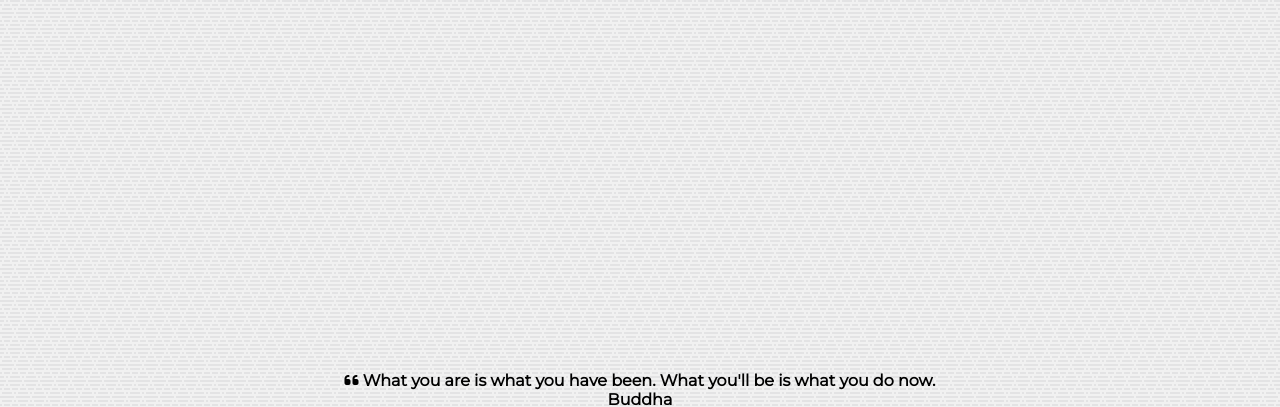
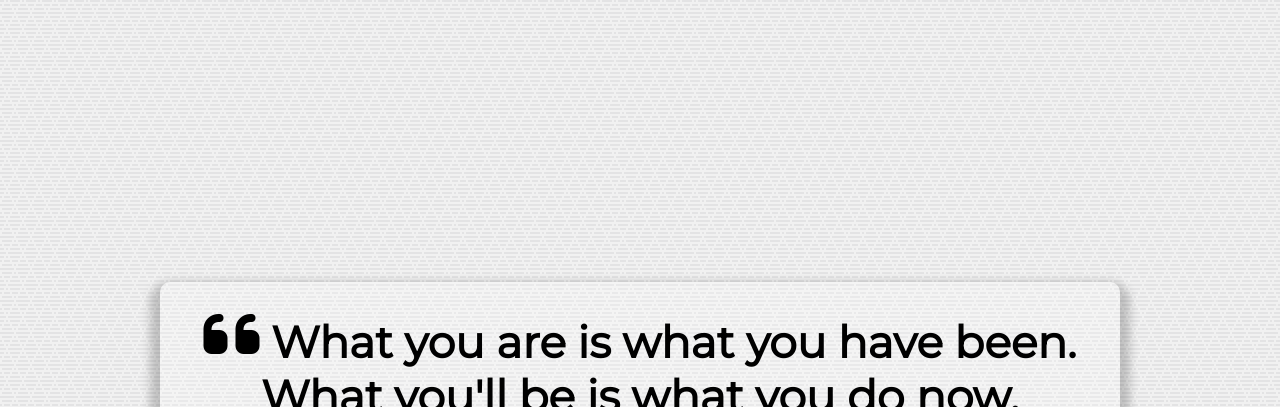
Before and after one commit to ifpolwebdev/quoteGenerator, a plain HTML site: page index.html in a window 1280 px wide. Shown: the top 407 px of the page. Drawn offline with Linux system fonts and the light colour scheme.

Commit message:
add styling to the containers and their content except buttons

```diff
--- a/style.css
+++ b/style.css
@@ -17,3 +17,42 @@ body {
   align-items: center;
   justify-content: center;
 }
+
+.quote-container {
+  width: auto;
+  max-width: 900px;
+  padding: 20px 30px;
+  border-radius: 10px;
+  background-color: rgba(255, 255, 255, 0.2);
+  box-shadow: 0 10px 10px 10px rgba(0, 0, 0, 0.2);
+}
+
+.quote-text {
+  font-size: 2.75rem;
+}
+
+.long-quote {
+  font-size: 2rem;
+}
+
+.fa-quote-left {
+  font-size: 4rem;
+}
+
+.quote-author {
+  margin-top: 15px;
+  font-size: 2rem;
+  font-weight: 400;
+  font-style: italic;
+}
+
+/* Media Query: Tablet or Smaller */
+@media screen and (max-width: 1000px) {
+  .quote-container {
+    margin: auto 10px;
+  }
+
+  .quote-text {
+    font-size: 2.5rem;
+  }
+}
```
